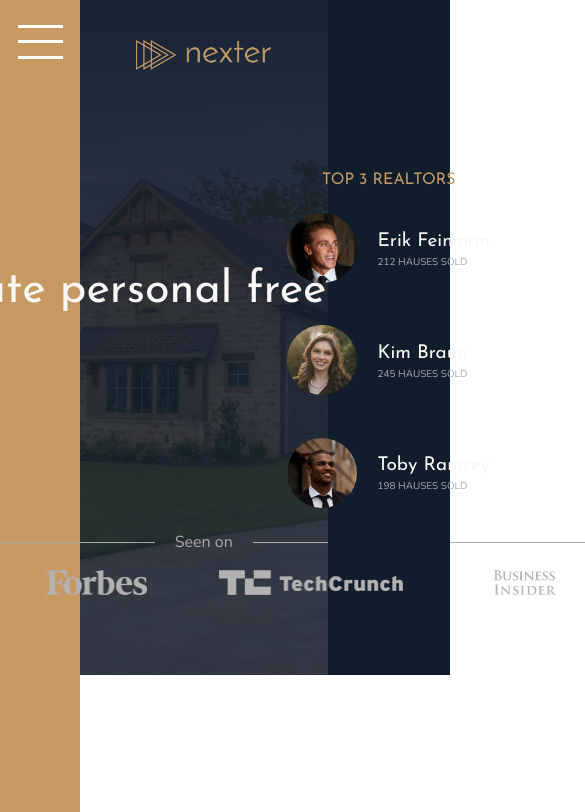
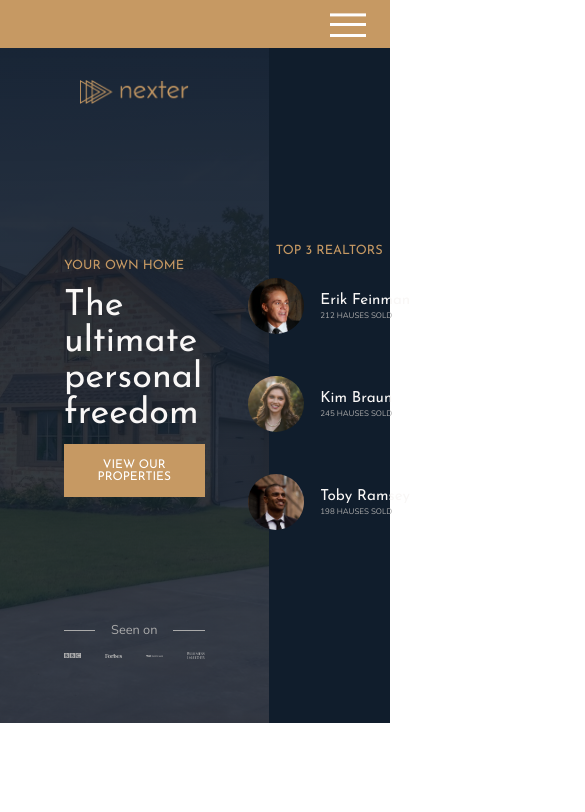
Before and after one commit to Altiuss/Nexter, a website: page index.html in a window 390 px wide. Shown: the top 812 px of the page, 585 px wide, since content can reach past the window. Drawn offline with nearby package versions, Linux system fonts and the light colour scheme.

Commit message:
Writing Media Queries - Part1

```diff
--- a/sass/_base.scss
+++ b/sass/_base.scss
@@ -14,6 +14,11 @@ $color-grey-dark-2: #6D5D4B;
 $font-primary: 'Nunito', sans-serif;
 $font-display: 'Josefin Sans', sans-serif;
 
+//RESPONSIVE BREAKPOINTS
+
+$bp-largest: 75em;   //1200px
+$bp-large: 62.5em;  //1000px
+
 
 *,
 *::before,
@@ -26,6 +31,10 @@ $font-display: 'Josefin Sans', sans-serif;
 html {
     box-sizing: border-box;
     font-size: 62.5%; //1rem -> 10px
+
+    @media only screen and (max-width: $bp-largest) {
+        font-size: 50%;
+    }
 }
 
 body {
@@ -38,5 +47,14 @@ body {
 .container {
     display: grid;
     grid-template-rows: 80vh min-content 40vw repeat(3, min-content);
-    grid-template-columns: [sidbar-start] 8rem [sidbar-end full-start] minmax(6rem, 1fr) [center-start] repeat(8, [col-start] minmax(min-content, 14rem) [col-end]) [center-end] minmax(6rem, 1fr) [full-end];
+    grid-template-columns: [sidbar-start] 8rem [sidbar-end full-start]
+     minmax(6rem, 1fr) [center-start] repeat(8, [col-start] minmax(min-content, 14rem)
+      [col-end]) [center-end] minmax(6rem, 1fr) [full-end];
+
+    @media only screen and (max-width: $bp-large) {
+        grid-template-rows: 6rem 80vh min-content 40vw repeat(3, min-content);
+        grid-template-columns: [full-start] minmax(6rem, 1fr) [center-start] repeat(8, [col-start] minmax(min-content, 14rem)
+         [col-end]) [center-end] minmax(6rem, 1fr) [full-end];
+
+    }
 }
--- a/sass/_header.scss
+++ b/sass/_header.scss
@@ -11,8 +11,8 @@
     padding-top: 4rem;
 
     display: grid;
-    grid-template-rows: 1fr min-content 6rem 1fr;
-    grid-template-columns: max-content;
+    grid-template-rows: 1fr min-content minmax(6rem, min-content) 1fr;
+    grid-template-columns: minmax(min-content, max-content);
     grid-row-gap: 1.5rem;
     justify-content: center;
 
@@ -53,9 +53,11 @@
         grid-template-columns: repeat(4, 1fr);
         grid-column-gap: 3rem;
         justify-items: center;
+        align-items:center;
 
         img {
-            height: 2.5rem;
+            max-height: 2.5rem;
+            max-width: 100%;
             filter: brightness(70%);
         }
 
--- a/sass/_sidebar.scss
+++ b/sass/_sidebar.scss
@@ -4,20 +4,32 @@
     grid-row: 1 / -1;
     display: flex;
     justify-content: center;
+
+
+
+    @media only screen and (max-width: $bp-large) {
+        grid-column: 1 / -1;
+        grid-row: 1 / 2;
+        justify-content: flex-end;
+        align-items: center;
+    }
 }
 
+
+
 .nav-btn {
-    border:none;
+    border: none;
     border-radius: 0;
 
-    background-color:#fff;
+
+    background-color: #fff;
     height: 3px;
     width: 4.5rem;
     margin-top: 4rem;
 
     &::before,
     &::after {
-        background-color:#fff;
+        background-color: #fff;
         height: 3px;
         width: 4.5rem;
         content: "";
@@ -25,6 +37,25 @@
 
     }
 
-    &::before {transform: translateY(-1.5rem);}
-    &::after {transform: translateY(1.3rem);}
+    &::before {
+        transform: translateY(-1.5rem);
+    }
+
+    &::after {
+        transform: translateY(1.3rem);
+    }
+
+    @media only screen and (max-width: $bp-large) {
+        margin-top: 0;
+        margin-right: 3rem;
+
+        &::before {
+            transform: translateY(-1.2rem);
+        }
+
+        &::after {
+            transform: translateY(1rem);
+        }
+
+    }
 }
```
Also changed, not shown: css/style.css.
